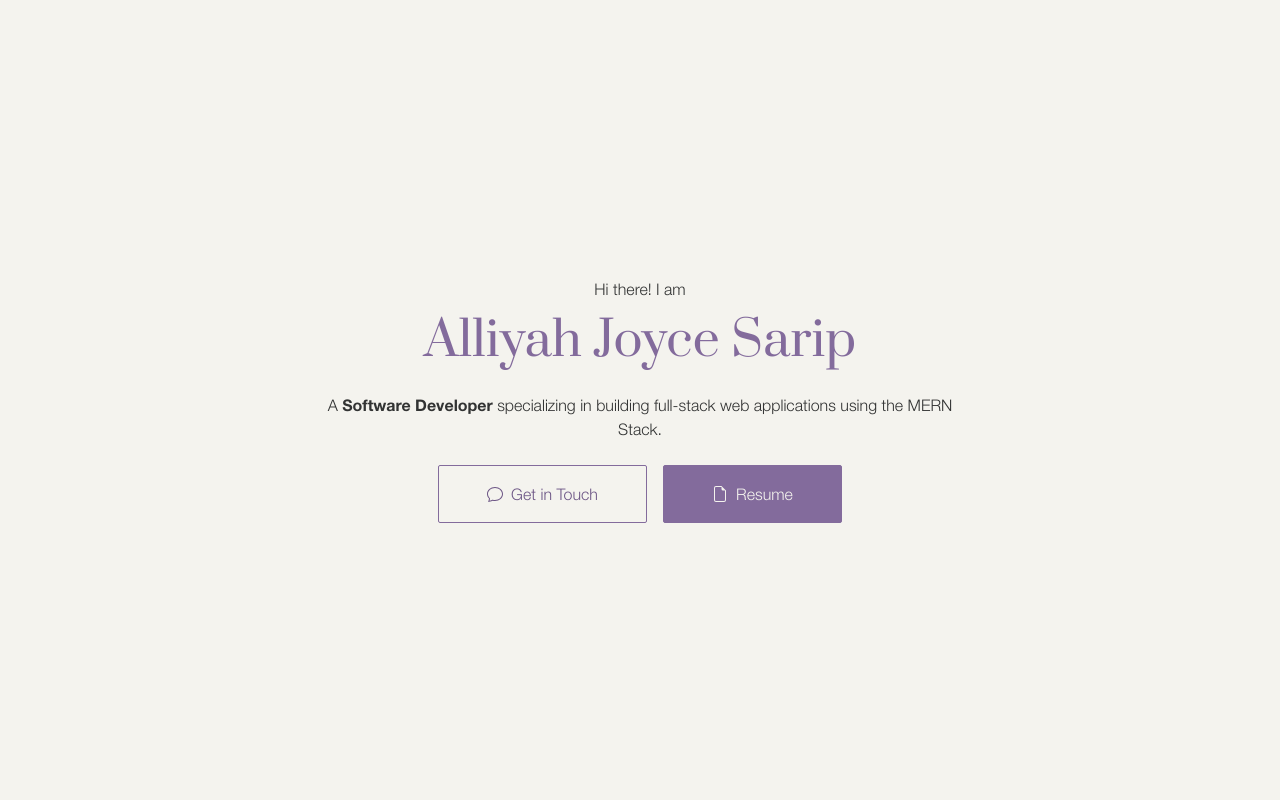
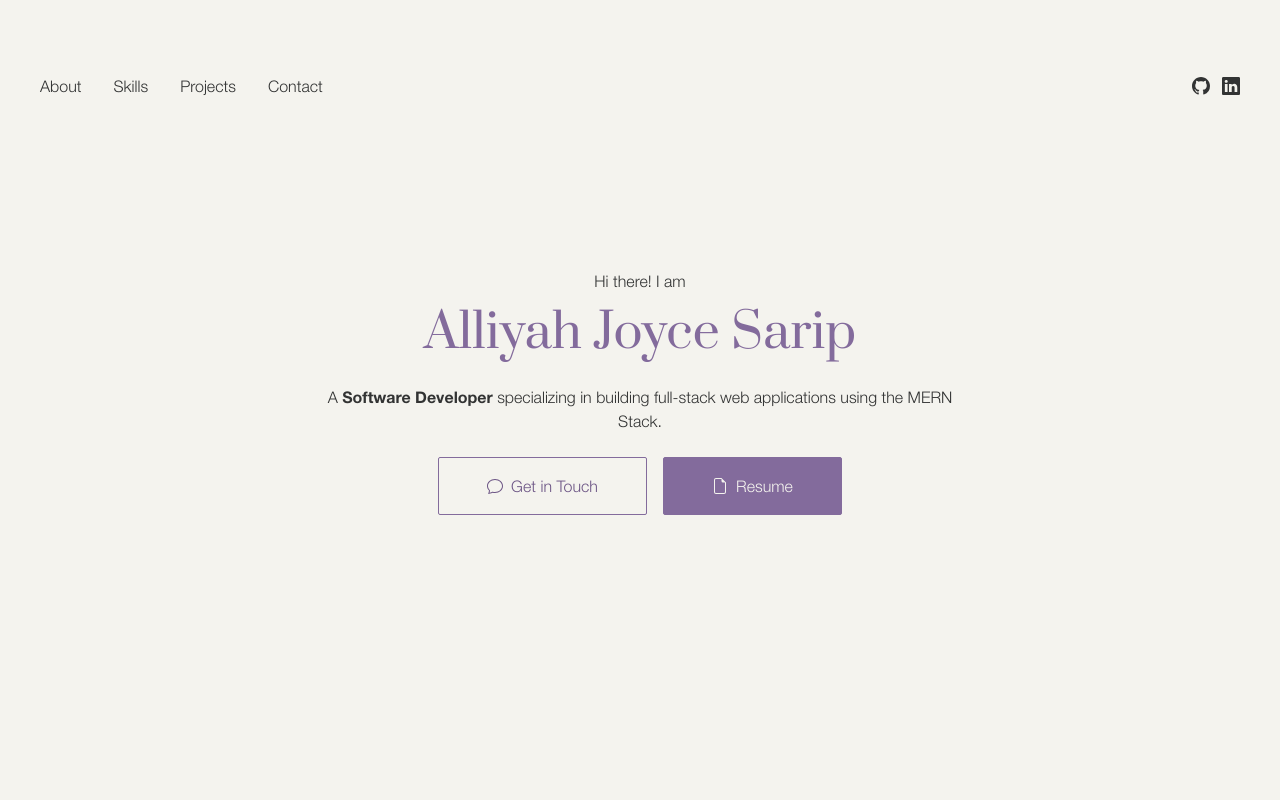
Before and after one commit to alliyah95/portfolio, a Next.js app: page / in a window 1280 px wide. Shown: the top 800 px of the page. Built offline with nearby package versions, Linux system fonts and the light colour scheme.

Commit message:
feat: add navbar

```diff
--- a/src/app/globals.css
+++ b/src/app/globals.css
@@ -13,7 +13,7 @@
         @apply bg-white-200 text-black-100 text-sm md:text-base;
     }
     section {
-        @apply px-7 md:px-9 xl:px-10 py-12 md:py-16 xl:py-24;
+        @apply px-6 md:px-9 xl:px-10 py-12 md:py-16 xl:py-24;
     }
     h1 {
         @apply font-prata text-3xl md:text-4xl lg:text-5xl 2xl:text-7xl leading-tight;
@@ -30,6 +30,12 @@
     }
     textarea {
         @apply resize-none h-[96px] md:h-[128px];
+    }
+    header {
+        @apply fixed w-full z-40;
+    }
+    nav {
+        @apply transition-all duration-200;
     }
     /* START - custom scrollbar */
     ::-webkit-scrollbar {
@@ -63,6 +69,15 @@
     .btn--full-width {
         @apply w-full md:w-auto;
     }
+    .nav {
+        @apply py-6 md:py-8 xl:py-14 px-6 md:px-9 xl:px-10 bg-white-200 relative z-50;
+    }
+    /* .nav--scrolled {
+        @apply py-6 md:py-8 bg-white-200;
+    } */
+    .nav-btn {
+        @apply md:hidden relative top-1;
+    }
 }
 
 @layer utilities {
@@ -72,4 +87,19 @@
     .skills-section {
         @apply lg:min-h-[80vh] lg:flex lg:justify-center lg:items-center bg-purple-100 text-white-100;
     }
+    .hero-section {
+        @apply pt-20;
+    }
+    .nav-item {
+        @apply my-px md:my-0.5;
+    }
+    .nav-link {
+        @apply hover:text-purple-100;
+    }
+    .nav-list {
+        @apply bg-white-200 md:bg-transparent flex flex-col -my-0.5 md:my-0 md:flex-row md:space-x-6 xl:space-x-8 py-4 w-screen absolute -top-32 left-0 pl-6 transition-all duration-200 md:static md:w-auto md:pl-0 md:left-auto z-10;
+    }
+    .nav-list.open {
+        @apply top-12 z-40;
+    }
 }
--- a/src/app/page.tsx
+++ b/src/app/page.tsx
@@ -1,15 +1,19 @@
 import React from "react";
 import { Contact, Footer, Hero, Projects, Skills } from "@/components/sections";
+import { Navbar } from "@/components/ui";
 
 type Props = {};
 
 const HomePage = (props: Props) => {
     return (
         <>
-            <Hero />
-            <Skills />
-            <Projects />
-            <Contact />
+            <Navbar />
+            <main>
+                <Hero />
+                <Skills />
+                <Projects />
+                <Contact />
+            </main>
             <Footer />
         </>
     );
--- a/src/components/sections/contact.tsx
+++ b/src/components/sections/contact.tsx
@@ -7,7 +7,10 @@ const Contact = (props: Props) => {
     const devMail = process.env.DEV_EMAIL_ADDRESS;
 
     return (
-        <section className="px-7 md:px-9 xl:px-10 pt-12 pb-20 md:pt-16 xl:py-24">
+        <section
+            id="contact"
+            className="px-7 md:px-9 xl:px-10 pt-12 pb-20 md:pt-16 xl:py-24"
+        >
             <div className="container text-center">
                 <div className="mb-7 md:mb-12 2xl:mb-16">
                     <h2>Get in Touch</h2>
--- a/src/components/sections/footer.tsx
+++ b/src/components/sections/footer.tsx
@@ -1,5 +1,5 @@
 import React from "react";
-import { BsGithub, BsLinkedin } from "react-icons/bs";
+import { SocialIcons } from "@/components/ui";
 
 type Props = {};
 
@@ -11,20 +11,10 @@ const Footer = (props: Props) => {
                     <a href="#">alliyah</a>
                 </div>
                 <div className="flex flex-col-reverse md:flex-row md:justify-between">
-                    <p className="text-center">
+                    <p className="text-center mt-2 md:mt-0">
                         &copy; 2023 Alliyah Joyce Sarip. All Rights Reserved.
                     </p>
-                    <div className="flex space-x-2 justify-center text-lg mb-2">
-                        <a href="https://github.com/alliyah95" target="_blank">
-                            <BsGithub />
-                        </a>
-                        <a
-                            href="https://www.linkedin.com/in/alliyahjoyce/"
-                            target="_blank"
-                        >
-                            <BsLinkedin />
-                        </a>
-                    </div>
+                    <SocialIcons changeColorOnHover={false} />
                 </div>
             </div>
         </footer>
--- a/src/components/sections/hero.tsx
+++ b/src/components/sections/hero.tsx
@@ -6,7 +6,10 @@ type Props = {};
 
 const Hero = (props: Props) => {
     return (
-        <section className="min-h-[50vh] lg:min-h-screen flex justify-center items-center">
+        <section
+            id="about"
+            className="min-h-[60vh] lg:min-h-screen flex justify-center items-center hero-section"
+        >
             <div className="container text-center">
                 <div>
                     <p className="mb-3 md:mb-4 2xl:mb-6 2xl:text-xl">
@@ -24,7 +27,7 @@ const Hero = (props: Props) => {
                 <div className="mt-6 flex justify-center space-x-2 md:space-x-4 md:max-w-[640px] mx-auto">
                     <Button
                         text="Get in Touch"
-                        url="#"
+                        url="#contact"
                         filled={false}
                         icon={<BsChat />}
                         iconPosition="left"
--- a/src/components/sections/projects.tsx
+++ b/src/components/sections/projects.tsx
@@ -7,7 +7,7 @@ type Props = {};
 const Projects = (props: Props) => {
     return (
         <>
-            <section>
+            <section id="projects">
                 <div className="container text-center">
                     <SectionInfo
                         heading="Projects"
@@ -25,11 +25,12 @@ const Projects = (props: Props) => {
                     <div className="flex justify-center mt-7">
                         <Button
                             text="View all projects"
-                            url="#"
+                            url="https://github.com/alliyah95"
                             filled={true}
                             icon={<BsBoxArrowUpRight />}
                             iconPosition="right"
                             fullWidth={true}
+                            target="_blank"
                         />
                     </div>
                 </div>
--- a/src/components/sections/skills.tsx
+++ b/src/components/sections/skills.tsx
@@ -6,7 +6,7 @@ type Props = {};
 
 const Skills = (props: Props) => {
     return (
-        <section className="skills-section">
+        <section id="skills" className="skills-section">
             <div className="container text-center">
                 <SectionInfo
                     heading="Skills"
--- a/src/components/ui/button.tsx
+++ b/src/components/ui/button.tsx
@@ -7,6 +7,7 @@ type Props = {
     icon?: React.ReactNode;
     iconPosition: "left" | "right";
     fullWidth?: boolean;
+    target?: "_blank" | "_self";
 };
 
 const Button = ({
@@ -16,12 +17,13 @@ const Button = ({
     filled = true,
     iconPosition,
     fullWidth = false,
+    target = "_self",
 }: Props) => {
     const widthType = fullWidth ? "w-full md:w-auto" : "";
     const buttonType = filled ? "btn--filled" : "btn--outlined";
 
     return (
-        <a className={`cursor-pointer ${widthType}`} href={url} target="_blank">
+        <a className={`cursor-pointer ${widthType}`} href={url} target={target}>
             <div className={`btn ${buttonType}`}>
                 {iconPosition === "left" && icon}
                 <div>{text}</div>
--- a/src/components/ui/index.ts
+++ b/src/components/ui/index.ts
@@ -1,7 +1,17 @@
 import Button from "./button";
 import Chip from "./chip";
+import Navbar from "./navbar";
 import ProjectCard from "./project-card";
 import SectionInfo from "./section-info";
 import SkillItem from "./skill-item";
+import SocialIcons from "./social-icons";
 
-export { Button, Chip, ProjectCard, SectionInfo, SkillItem };
+export {
+    Button,
+    Chip,
+    Navbar,
+    ProjectCard,
+    SectionInfo,
+    SkillItem,
+    SocialIcons,
+};
--- /dev/null
+++ b/src/components/ui/navbar.tsx
@@ -0,0 +1,60 @@
+"use client";
+
+import React, { useState } from "react";
+import { BsList } from "react-icons/bs";
+import { SocialIcons } from ".";
+
+type Props = {};
+
+const Navbar = (props: Props) => {
+    const [isMobileNavOpen, setIsMobileNavOpen] = useState<boolean>(false);
+
+    const handleNavList = () => {
+        setIsMobileNavOpen(!isMobileNavOpen);
+    };
+
+    return (
+        <header>
+            <nav className="nav">
+                <div className="container">
+                    <div className="flex justify-between items-center">
+                        <div>
+                            <button className="nav-btn" onClick={handleNavList}>
+                                <BsList className="text-xl" />
+                            </button>
+                            <ul
+                                className={`nav-list ${
+                                    isMobileNavOpen ? "open" : ""
+                                }`}
+                            >
+                                <li className="nav-item">
+                                    <a href="#about" className="nav-link">
+                                        About
+                                    </a>
+                                </li>
+                                <li className="nav-item">
+                                    <a href="#skills" className="nav-link">
+                                        Skills
+                                    </a>
+                                </li>
+                                <li className="nav-item">
+                                    <a href="#projects" className="nav-link">
+                                        Projects
+                                    </a>
+                                </li>
+                                <li className="nav-item">
+                                    <a href="#contact" className="nav-link">
+                                        Contact
+                                    </a>
+                                </li>
+                            </ul>
+                        </div>
+                        <SocialIcons changeColorOnHover={true} />
+                    </div>
+                </div>
+            </nav>
+        </header>
+    );
+};
+
+export default Navbar;
--- /dev/null
+++ b/src/components/ui/social-icons.tsx
@@ -0,0 +1,34 @@
+import React from "react";
+import { BsGithub, BsLinkedin } from "react-icons/bs";
+
+type Props = {
+    changeColorOnHover: boolean;
+};
+
+const SocialIcons = ({ changeColorOnHover }: Props) => {
+    const linkClassNames = changeColorOnHover ? "nav-link" : "";
+
+    return (
+        <div>
+            {" "}
+            <div className="flex space-x-2 md:space-x-3 justify-center text-lg">
+                <a
+                    href="https://github.com/alliyah95"
+                    target="_blank"
+                    className={linkClassNames}
+                >
+                    <BsGithub />
+                </a>
+                <a
+                    href="https://www.linkedin.com/in/alliyahjoyce/"
+                    target="_blank"
+                    className={linkClassNames}
+                >
+                    <BsLinkedin />
+                </a>
+            </div>
+        </div>
+    );
+};
+
+export default SocialIcons;
```
